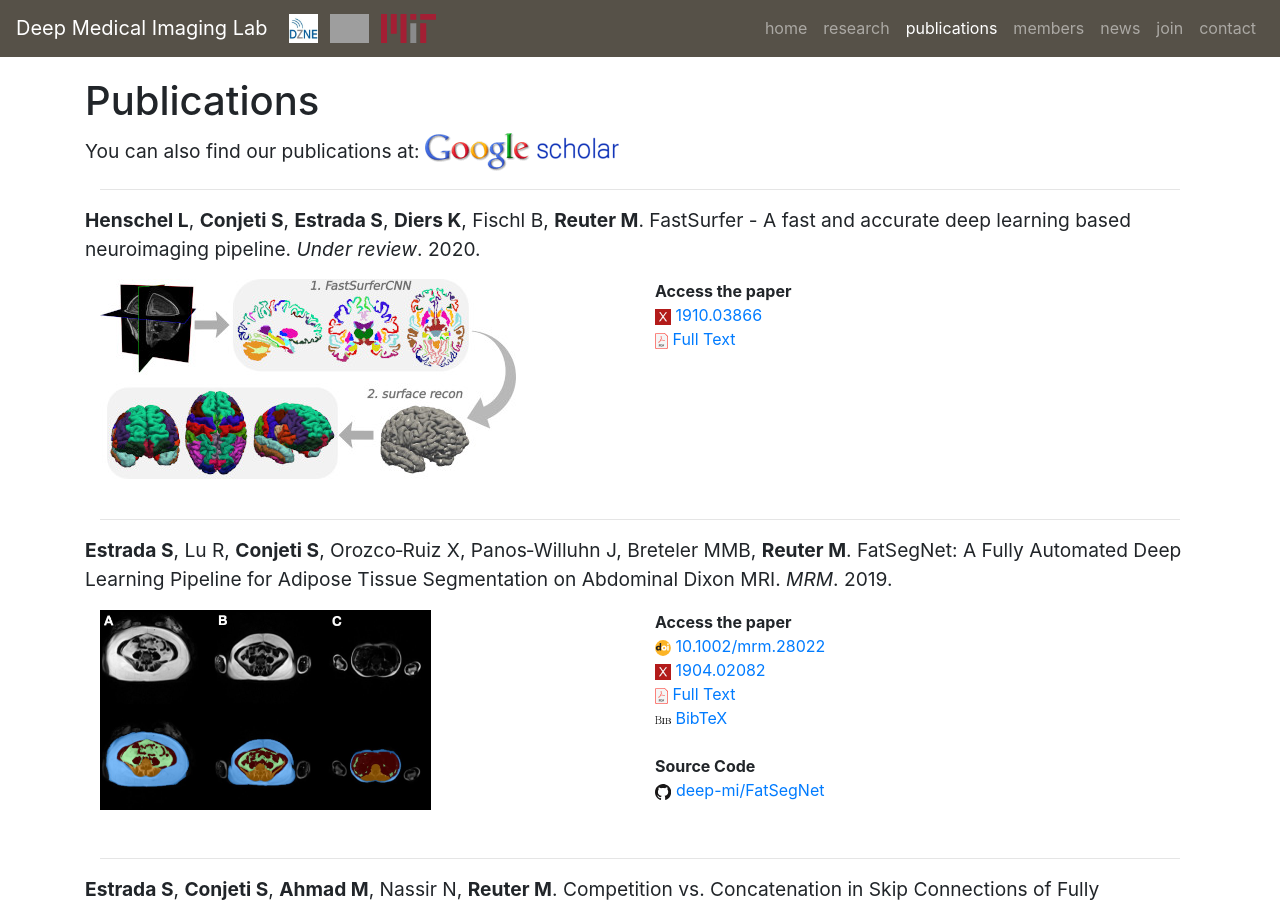
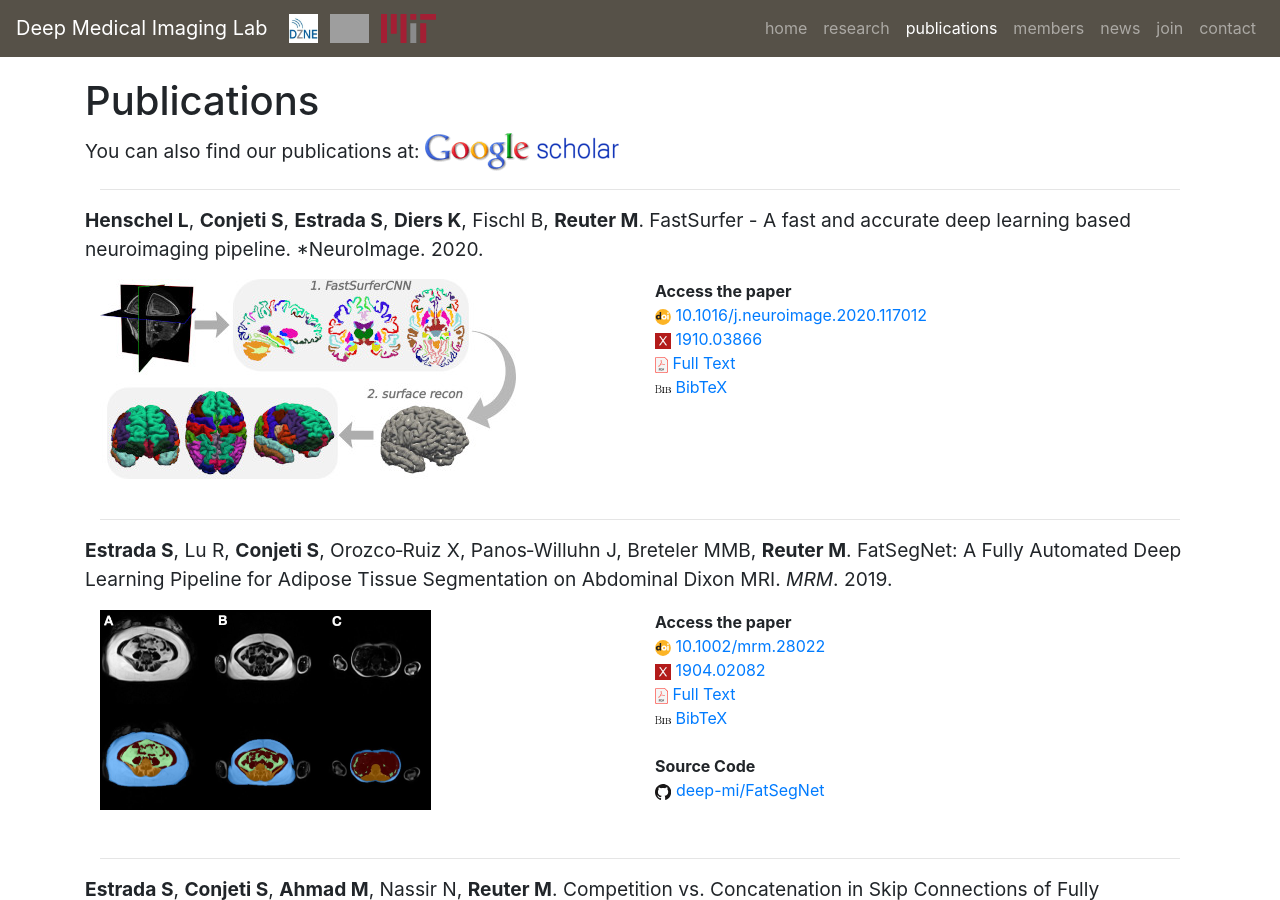
Before and after one commit to Deep-MI/Deep-MI.github.io, a Jekyll site: the page built from publications/index.html, in a window 1280 px wide and 900 px high. Built offline with Jekyll 4.4.1, drawn with Linux system fonts in a browser that asks for light colours; nearby versions of some CDN libraries; comment, search, counter and statistics services are not loaded; grey boxes are pictures that could not be loaded.

```diff
--- a/_data/publications.yml
+++ b/_data/publications.yml
@@ -33,12 +33,14 @@
 - id: 'henschel_2020'
   authors: '**Henschel L**, **Conjeti S**, **Estrada S**, **Diers K**, Fischl B, **Reuter M**'
   title: 'FastSurfer - A fast and accurate deep learning based neuroimaging pipeline'
-  journal: '*Under review*'
+  journal: '*NeuroImage'
   type: 'journal'
   year: 2020
-  month: 0
+  month: 06
   image: '/static/pub/henschel_2020.jpg'
   arxiv: 1910.03866
+  doi: 10.1016/j.neuroimage.2020.117012
+  bibtex: '/static/pub/henschel_2020.bib'
   pdf: 'https://arxiv.org/pdf/1910.03866'
 
 - id: 'estrada_2019'
```
Also changed, not shown: research/fastsurfer.md (+1 -1 lines), static/pub/henschel_2020.bib (added, +9 -0 lines).
